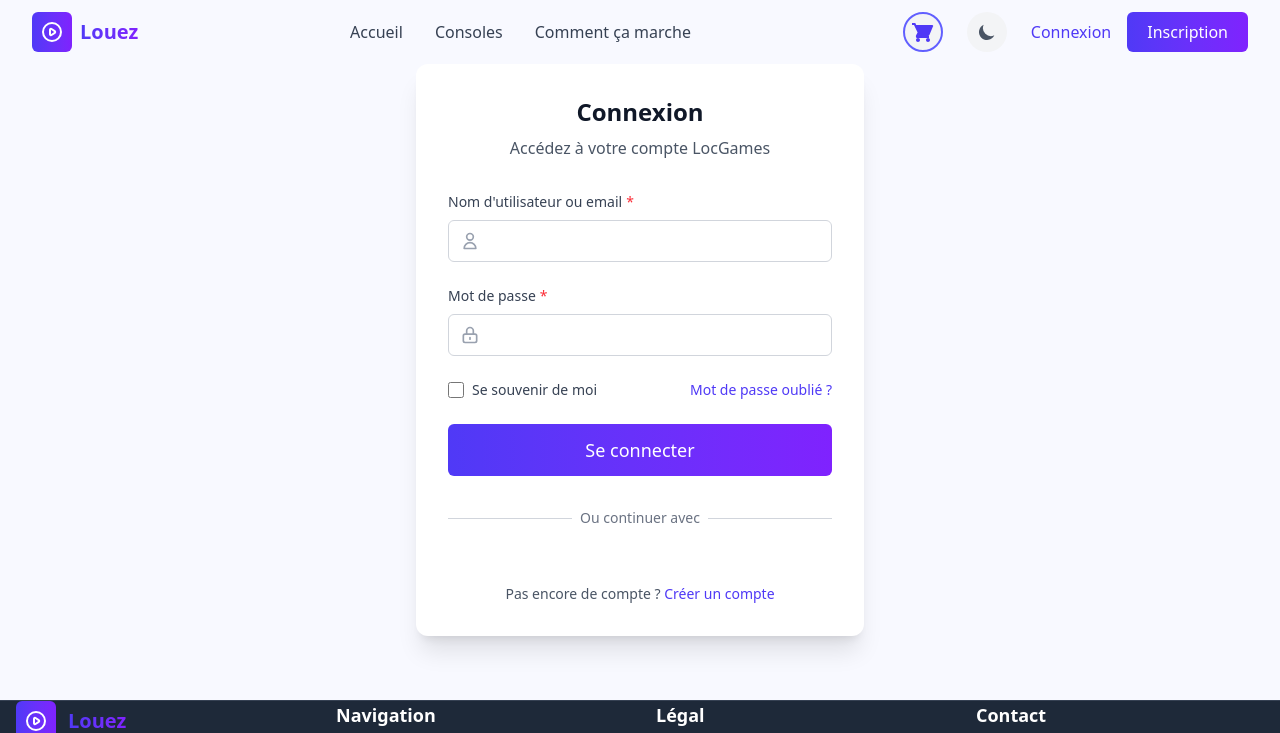
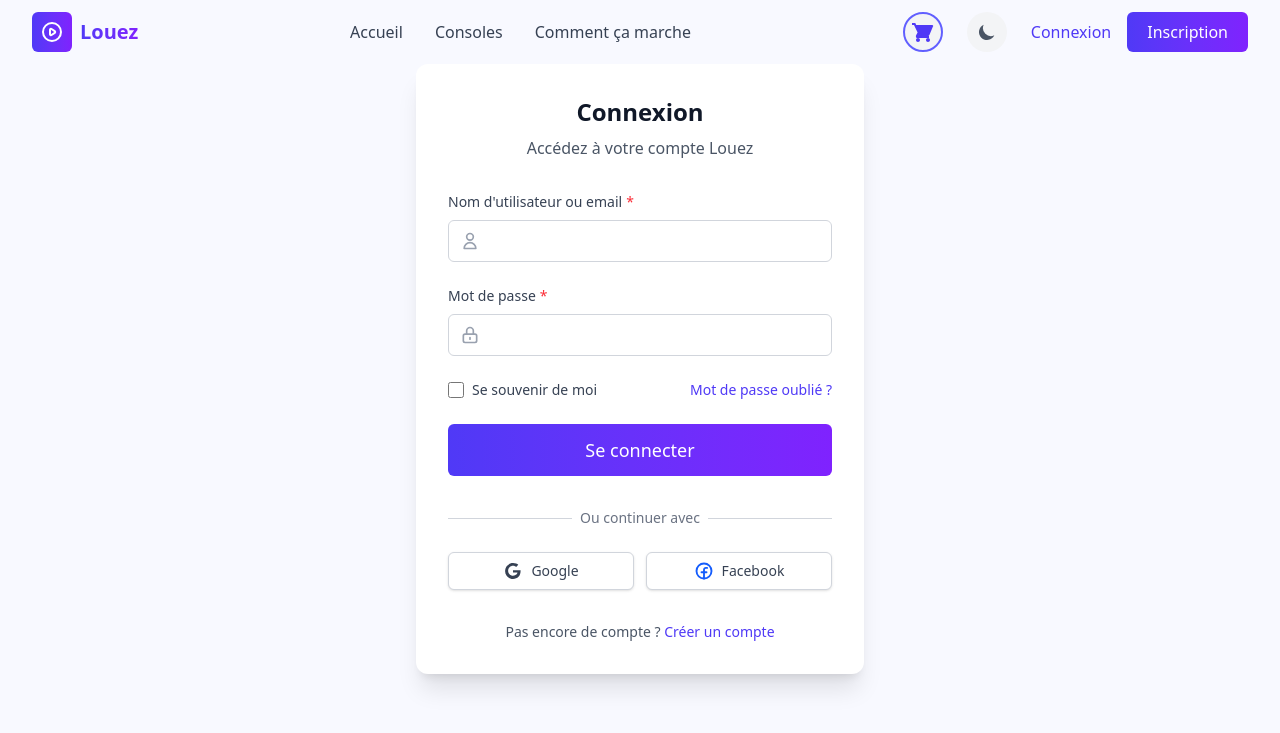
Before and after one commit to Brummelmayano/Louez-front-end, a React (Vite) app: page /login in a window 1280 px wide. Shown: the top 733 px of the page. Built offline with nearby package versions, Linux system fonts and the light colour scheme; no server answers.

Commit message:
Ajout de la connexion Google et mise à jour des messages de bienvenue pour Louez

```diff
--- a/src/pages/LoginPage.jsx
+++ b/src/pages/LoginPage.jsx
@@ -6,6 +6,8 @@
 import Button from '../components/Button';
 import Input from '../components/Input';
 import { useNavigate, useLocation } from 'react-router-dom';
+import { useGoogleLogin } from '@react-oauth/google';
+import { FacebookLogo } from 'phosphor-react';
 
 export default function LoginPage({ darkMode, toggleDarkMode }) {
   const { login, user } = useAuth();
@@ -15,8 +17,6 @@
   const [rememberMe, setRememberMe] = useState(false);
   const navigate = useNavigate();
   const location = useLocation();
-
-  // Récupère la page d'origine ou "/" par défaut
   const from = location.state?.from?.pathname || '/';
 
   useEffect(() => {
@@ -38,13 +38,11 @@
       window.dispatchEvent(new CustomEvent('toast', {
         detail: {
           type: 'success',
-          message: 'Connexion réussie ! Bienvenue sur LocGames.',
+          message: 'Connexion réussie ! Bienvenue sur Louez.',
           duration: 3000
         }
       }));
-      // La redirection sera gérée par le useEffect ci-dessus
     } catch (err) {
-      console.error('Login error:', err);
       setError(
         err.response?.data?.message ||
         'Échec de la connexion. Veuillez vérifier vos identifiants.'
@@ -54,8 +52,41 @@
     }
   };
 
+  // Connexion avec Google
+  const googleLogin = useGoogleLogin({
+    onSuccess: async (tokenResponse) => {
+      try {
+        const payload = {
+          provider: 'google',
+          access_token: tokenResponse.access_token
+        };
+        // Pas de token dans le header ici, car on n'est pas encore authentifié côté backend
+        const res = await fetch(`${import.meta.env.VITE_API_URL}/auth/social/login/`, {
+          method: 'POST',
+          headers: {
+            'Content-Type': 'application/json'
+          },
+          body: JSON.stringify(payload)
+        });
+        const data = await res.json();
+        if (data.key) {
+          localStorage.setItem('token', data.key);
+          window.location.reload();
+        } else {
+          setError("Connexion Google échouée.");
+        }
+      } catch (e) {
+        setError("Erreur lors de la connexion Google.");
+      }
+    },
+    onError: () => {
+      setError("Erreur lors de la connexion Google.");
+    },
+    scope: 'openid email profile'
+  });
+
   return (
-    <>
+    <div className="bg-background dark:bg-gray-900 min-h-screen flex flex-col">
       <Header darkMode={darkMode} toggleDarkMode={toggleDarkMode} />
       <main className="flex-grow flex items-center justify-center py-16 px-4">
         <div className="w-full max-w-md">
@@ -64,7 +95,7 @@
               <div className="text-center mb-8">
                 <h1 className="text-2xl font-bold text-gray-900 dark:text-white">Connexion</h1>
                 <p className="mt-2 text-gray-600 dark:text-gray-400">
-                  Accédez à votre compte LocGames
+                  Accédez à votre compte Louez
                 </p>
               </div>
               {error && (
@@ -162,7 +193,27 @@
                   </div>
                 </div>
                 <div className="mt-6 grid grid-cols-2 gap-3">
-                  {/* ...boutons Google/Facebook... */}
+                  {/* Bouton Google Sign-In */}
+                  <div className="flex justify-center">
+                    <button
+                      type="button"
+                      onClick={() => googleLogin()}
+                      className="w-full inline-flex justify-center py-2 px-4 border border-gray-300 dark:border-gray-700 rounded-md shadow-sm bg-white dark:bg-gray-800 text-sm font-medium text-gray-700 dark:text-gray-300 hover:bg-gray-50 dark:hover:bg-gray-700"
+                    >
+                      <svg className="w-5 h-5" fill="currentColor" viewBox="0 0 24 24">
+                        <path d="M21.35 11.1H12v2.8h5.35c-.23 1.25-1.4 3.67-5.35 3.67-3.22 0-5.85-2.67-5.85-5.97s2.63-5.97 5.85-5.97c1.83 0 3.06.78 3.76 1.44l2.57-2.5C17.18 3.59 14.8 2.5 12 2.5 6.75 2.5 2.5 6.75 2.5 12s4.25 9.5 9.5 9.5c5.47 0 9.09-3.84 9.09-9.23 0-.62-.07-1.09-.14-1.57z"/>
+                      </svg>
+                      <span className="ml-2">Google</span>
+                    </button>
+                  </div>
+                  {/* Bouton Facebook (à implémenter si besoin) */}
+                  <button
+                    type="button"
+                    className="w-full inline-flex justify-center py-2 px-4 border border-gray-300 dark:border-gray-700 rounded-md shadow-sm bg-white dark:bg-gray-800 text-sm font-medium text-gray-700 dark:text-gray-300 hover:bg-gray-50 dark:hover:bg-gray-700"
+                  >
+                    <FacebookLogo size={20} weight="bold" className="text-blue-600" />
+                    <span className="ml-2">Facebook</span>
+                  </button>
                 </div>
               </div>
               <p className="mt-8 text-center text-sm text-gray-600 dark:text-gray-400">
@@ -180,6 +231,6 @@
         </div>
       </main>
       <Footer />
-    </>
+    </div>
   );
 }
```
